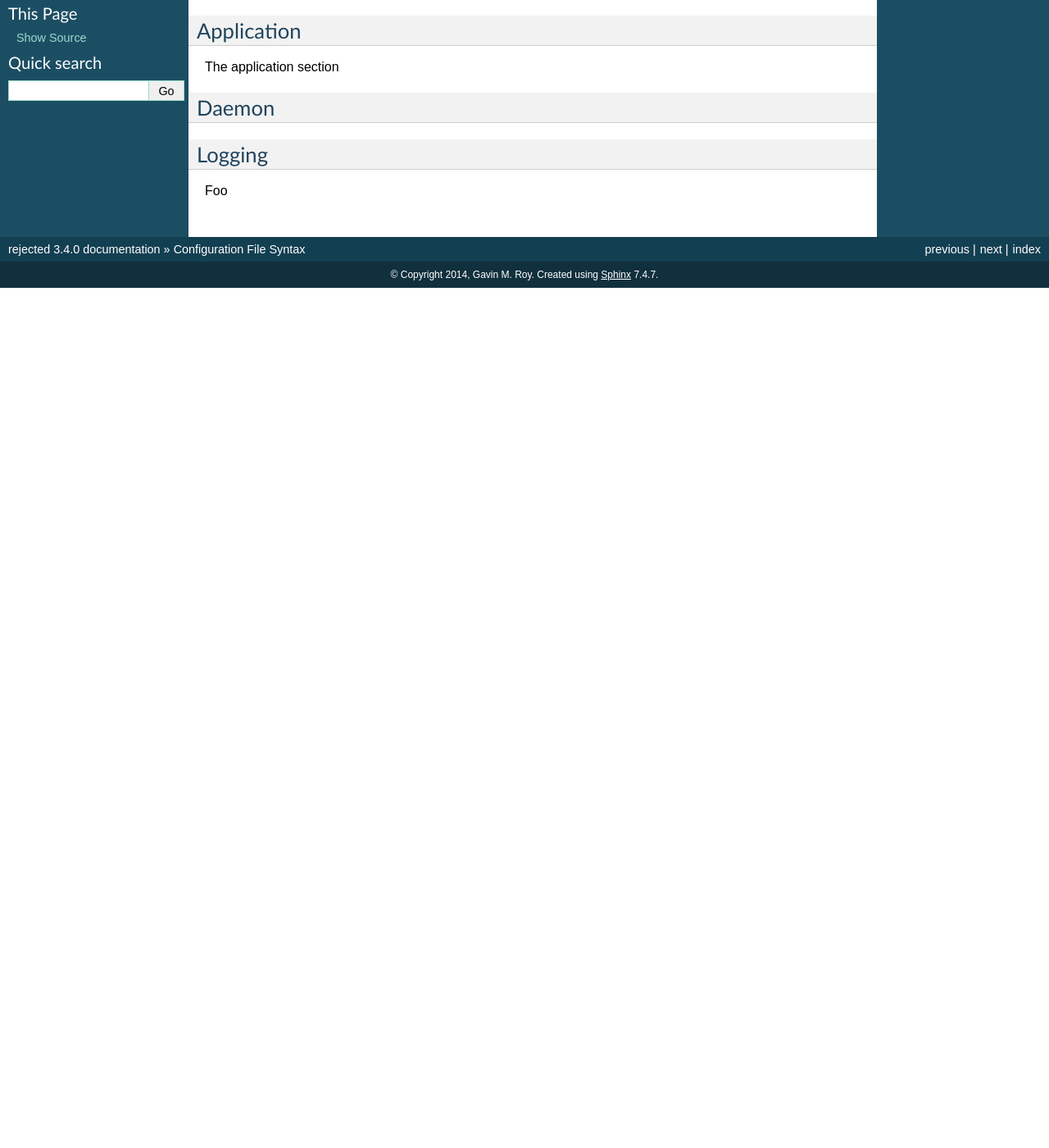
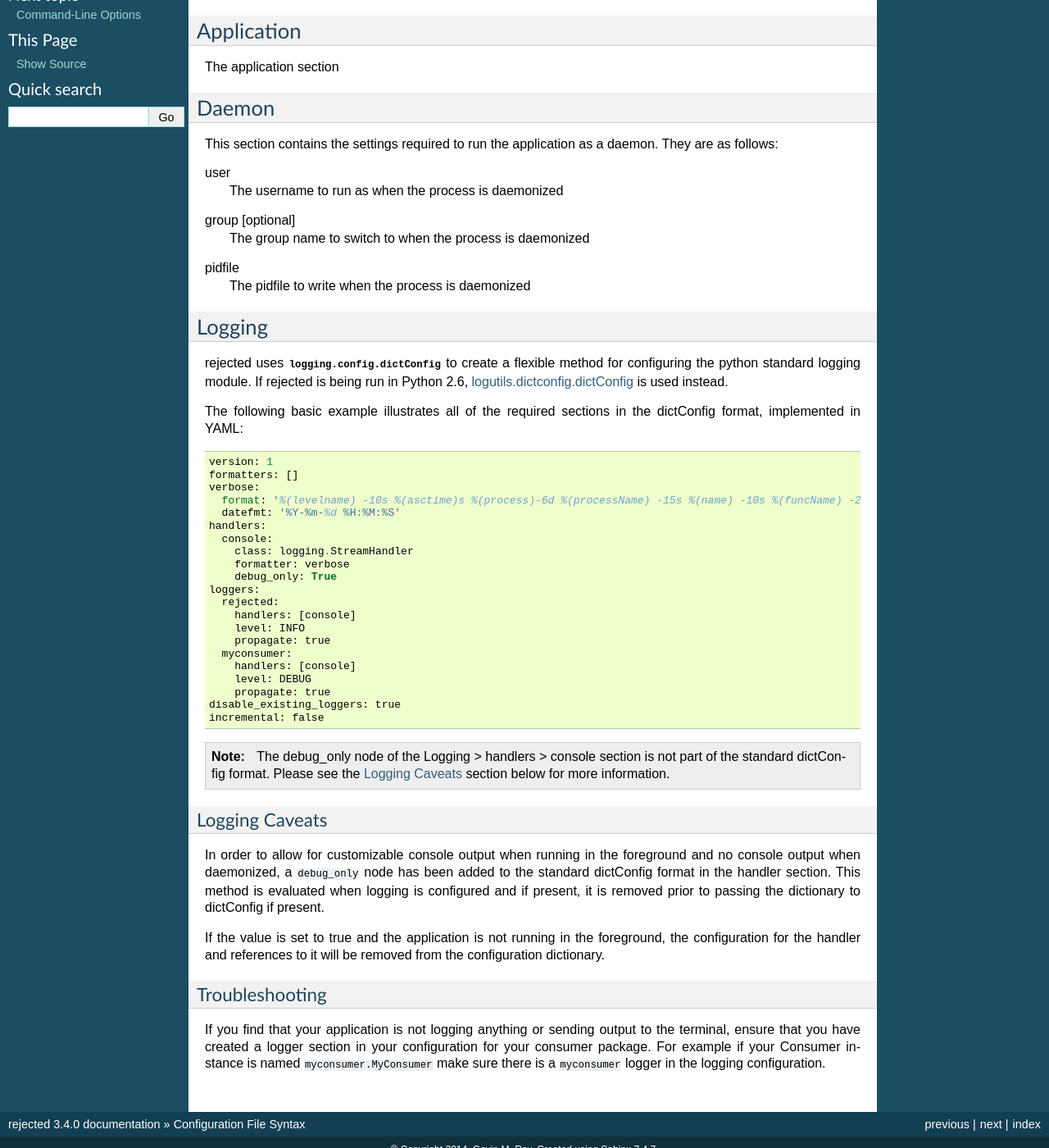
Before and after one commit to gmr/rejected, a Sphinx documentation site: the page built from docs/configuration.rst, in a window 1280 px wide and 1400 px high, scrolled down 250 px. Shown: the whole window at 82% size. Built offline with Sphinx 7.4.7, drawn with Linux system fonts in a browser that asks for light colours; before the commit the page ends 900 px from its top, so only the background shows below that; some of the changed text lies outside the part shown.

Commit message:
Logging changes

```diff
--- a/docs/conf.py
+++ b/docs/conf.py
@@ -87,9 +87,7 @@
 # A list of ignored prefixes for module index sorting.
 #modindex_common_prefix = []
 
-intersphinx_mapping = {'pika': ('https://pika.readthedocs.org/en/latest/',
-                                 None),
-                       'python': ('https://docs.python.org/2/', None)}
+intersphinx_mapping = {'python': ('https://docs.python.org/2.7/', None)}
 
 # -- Options for HTML output ---------------------------------------------------
 
--- a/docs/configuration.rst
+++ b/docs/configuration.rst
@@ -11,13 +11,66 @@
 The :ref:`example configuration <config_example>` file provides a good starting
 point for creating your own configuration file.
 
+.. _application:
+
 Application
 -----------
 The application section
 
+.. _daemon:
+
 Daemon
 ------
+This section contains the settings required to run the application as a daemon. They are as follows:
+
+user
+    The username to run as when the process is daemonized
+group [optional]
+    The group name to switch to when the process is daemonized
+pidfile
+    The pidfile to write when the process is daemonized
+
+.. _logging:
 
 Logging
 -------
-Foo
+rejected uses :py:mod:`logging.config.dictConfig <logging.config>` to create a flexible method for configuring the python standard logging module. If rejected is being run in Python 2.6, `logutils.dictconfig.dictConfig <https://pypi.python.org/pypi/logutils>`_ is used instead.
+
+The following basic example illustrates all of the required sections in the dictConfig format, implemented in YAML::
+
+    version: 1
+    formatters: []
+    verbose:
+      format: '%(levelname) -10s %(asctime)s %(process)-6d %(processName) -15s %(name) -10s %(funcName) -20s: %(message)s'
+      datefmt: '%Y-%m-%d %H:%M:%S'
+    handlers:
+      console:
+        class: logging.StreamHandler
+        formatter: verbose
+        debug_only: True
+    loggers:
+      rejected:
+        handlers: [console]
+        level: INFO
+        propagate: true
+      myconsumer:
+        handlers: [console]
+        level: DEBUG
+        propagate: true
+    disable_existing_loggers: true
+    incremental: false
+
+.. NOTE::
+    The debug_only node of the Logging > handlers > console section is not part of the standard dictConfig format. Please see the :ref:`caveats` section below for more information.
+
+.. _caveats:
+
+Logging Caveats
+^^^^^^^^^^^^^^^
+In order to allow for customizable console output when running in the foreground and no console output when daemonized, a ``debug_only`` node has been added to the standard dictConfig format in the handler section. This method is evaluated when logging is configured and if present, it is removed prior to passing the dictionary to dictConfig if present.
+
+If the value is set to true and the application is not running in the foreground, the configuration for the handler and references to it will be removed from the configuration dictionary.
+
+Troubleshooting
+^^^^^^^^^^^^^^^
+If you find that your application is not logging anything or sending output to the terminal, ensure that you have created a logger section in your configuration for your consumer package. For example if your Consumer instance is named ``myconsumer.MyConsumer`` make sure there is a ``myconsumer`` logger in the logging configuration.
--- a/example.yaml
+++ b/example.yaml
@@ -60,8 +60,12 @@
       propagate: true
       handlers: [console]
     rejected:
-      level: DEBUG
+      level: INFO
       propagate: true
+      handlers: [console]
+    rejected.example:
+      level: INFO
+      propagate: false
       handlers: [console]
   ROOT:
     level: CRITICAL
```
Also changed, not shown: 1 other file.
